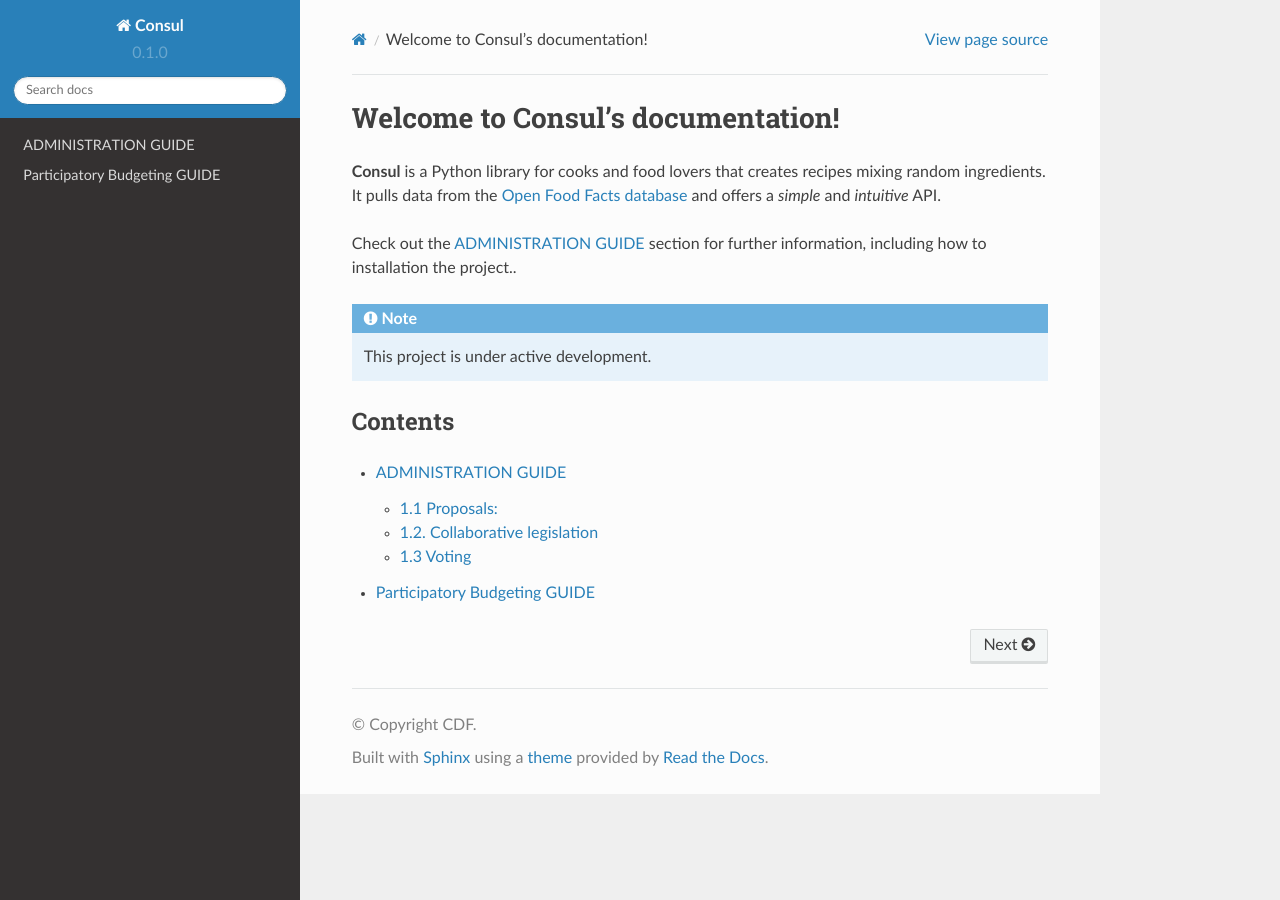
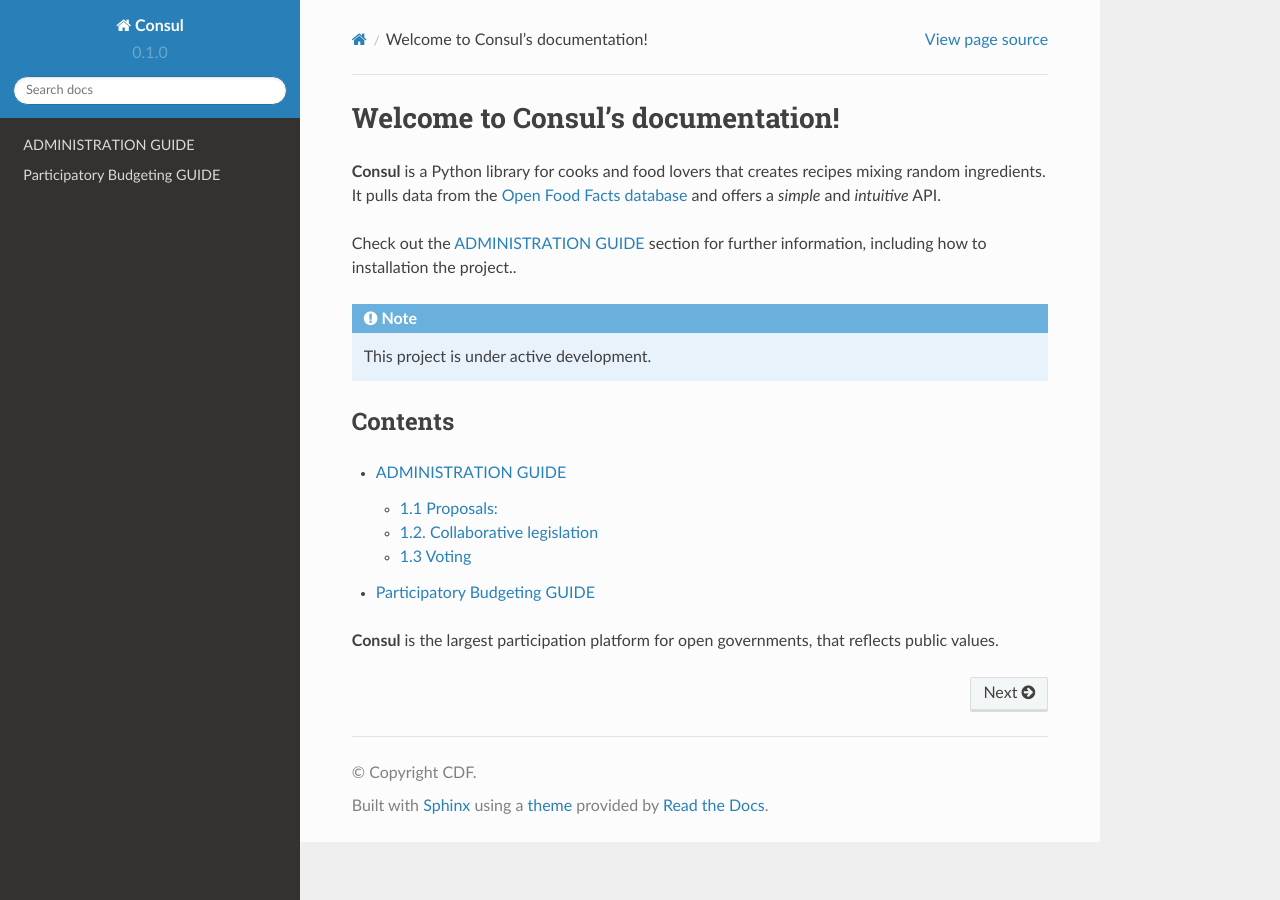
Before and after one commit to cronopioelectronico/testreadthedocs, a Sphinx documentation site: the page built from docs/source/index.rst, in a window 1280 px wide. Built offline with Sphinx 7.4.7 and the Read the Docs theme 2.0.0, drawn with Linux system fonts in a browser that asks for light colours.

Commit message:
Update index.rst

```diff
--- a/docs/source/index.rst
+++ b/docs/source/index.rst
@@ -20,3 +20,5 @@
 
    usage
    api
+
+**Consul** is the largest participation platform for open governments, that reflects public values.
```
